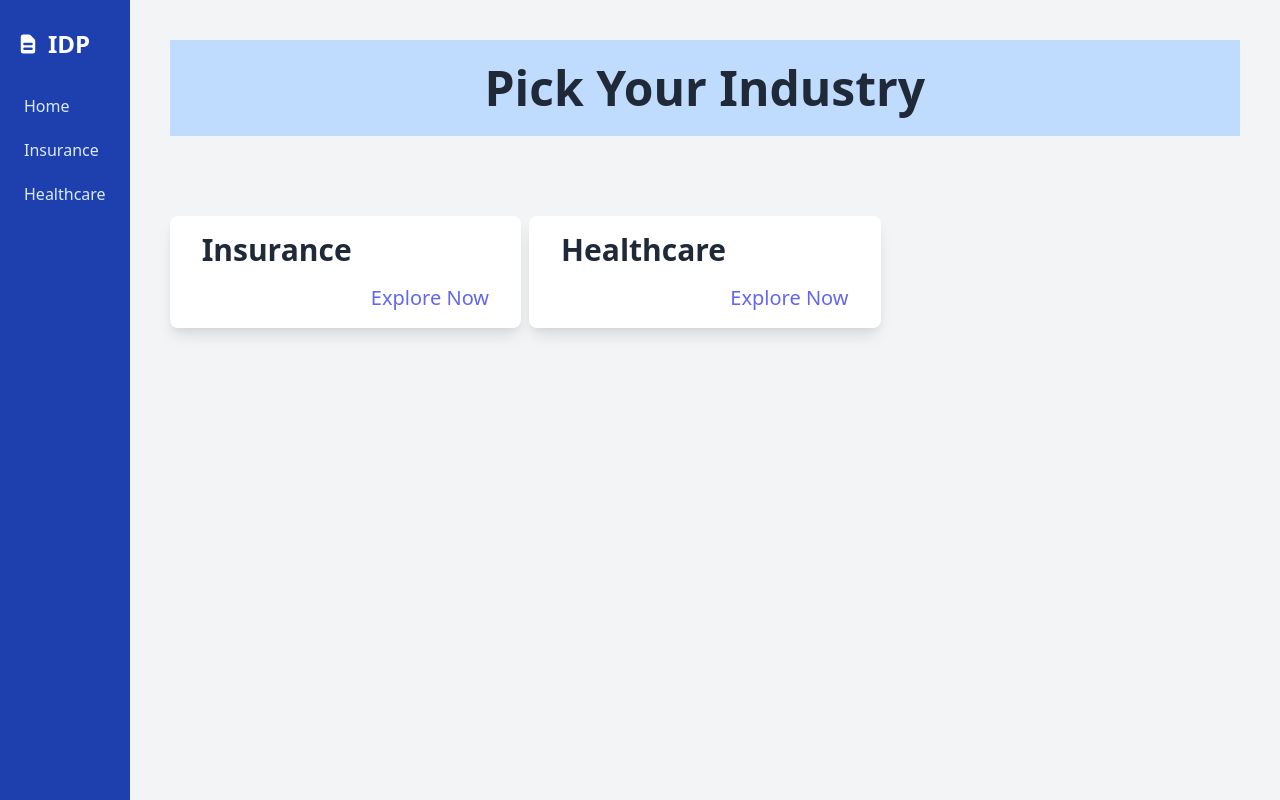
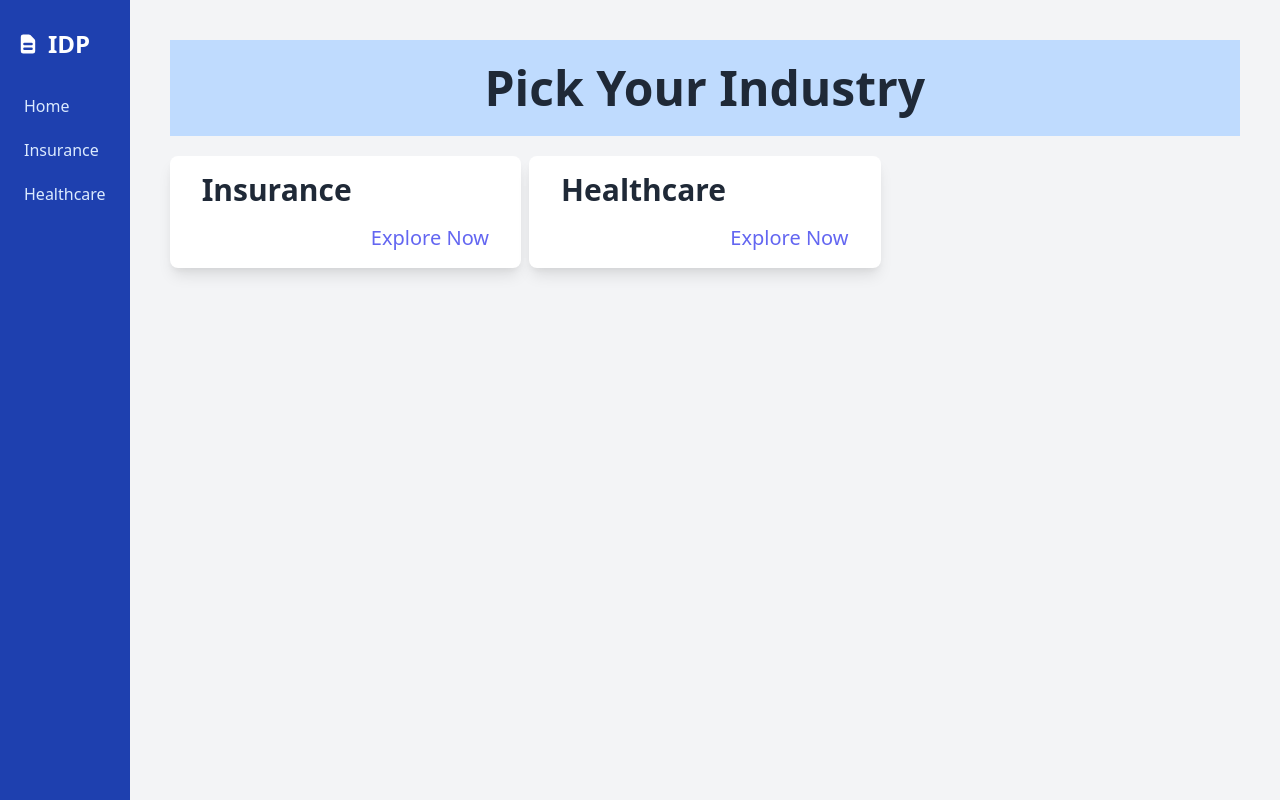
Before and after one commit to tcondello/idp-react-amplify, a React (Create React App) app: page / in a window 1280 px wide. Built offline with nearby package versions, Linux system fonts and the light colour scheme.

Commit message:
fixed links in build

```diff
--- a/src/components/views/homepage.js
+++ b/src/components/views/homepage.js
@@ -10,7 +10,7 @@ function Homepage(props){
             </div>
             <div className="grid grid-cols-1 md:grid-cols-3 gap-x-2 gap-y-4 h-24">
                 {props.routes.map(routes =>
-                    <div key={routes.path} className="max-w-md py-4 px-8 bg-white shadow-lg rounded-lg my-20">
+                    <div key={routes.path} className="max-w-md py-4 px-8 bg-white shadow-lg rounded-lg my-5">
                         <div>
                             <h2 className="text-gray-800 text-3xl font-semibold">
                                 {routes.name}
--- a/src/components/views/useCase_cards.js
+++ b/src/components/views/useCase_cards.js
@@ -1,5 +1,6 @@
 import React from 'react';
 import useCase_array from '../../config/useCases'
+import {Link} from "react-router-dom";
 
 function UseCaseCards(props) {
     return (
@@ -10,7 +11,7 @@ function UseCaseCards(props) {
 
             <div className="grid grid-cols-1 md:grid-cols-3 gap-x-2 gap-y-4 h-24">
                 {useCase_array.filter(useCase => useCase.tag.includes(props.name)).map(filteredTag =>
-                    <div key={filteredTag.name} className="max-w-md py-4 px-8 bg-white rounded-lg my-5">
+                    <div key={filteredTag.name} className="max-w-md py-4 px-8 bg-white shadow-lg rounded-lg my-5">
                         <div>
                             <h2 className="text-gray-800 text-3xl font-semibold">
                                 {filteredTag.name}
@@ -20,9 +21,8 @@ function UseCaseCards(props) {
                             </p>
                         </div>
                         <div className="flex justify-end mt-4">
-                            <button className="text-xl font-medium text-indigo-500">
-                                See it in Action
-                            </button>
+                            <Link to={filteredTag.path}
+                                  className="text-xl font-medium text-indigo-500">See it in Action</Link>
                         </div>
                     </div>
                 )}
```
